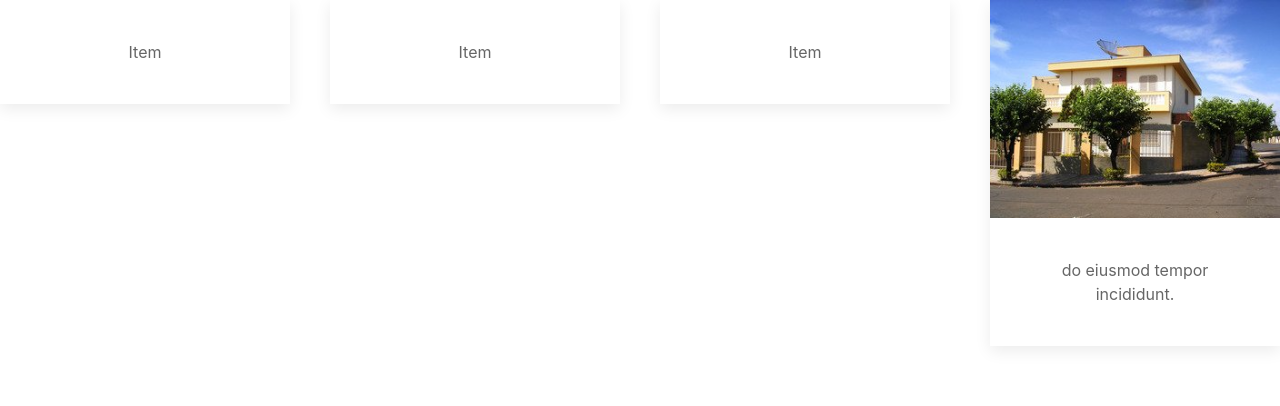
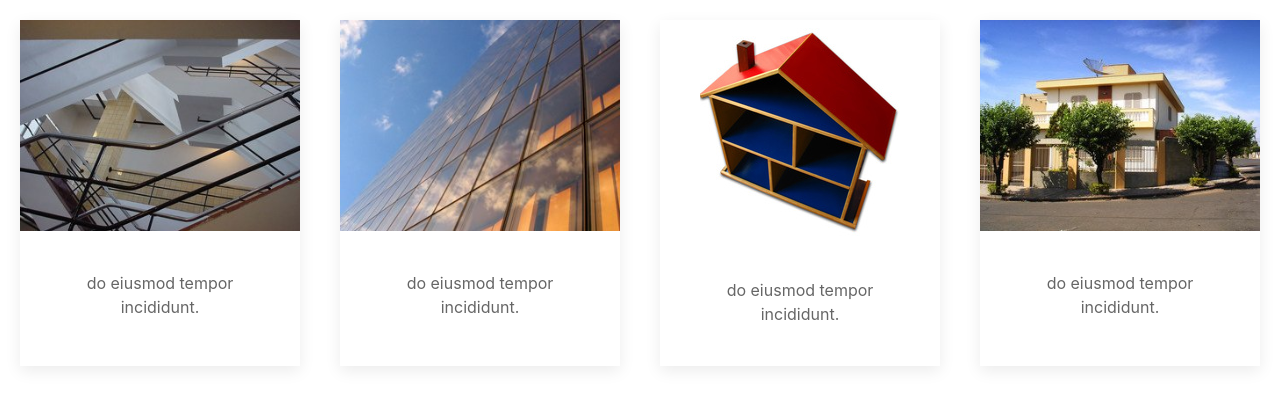
Before and after one commit to wachukxs/first-vue, a Vue app: page / in a window 1280 px wide. Shown: the top 406 px of the page. Built offline with nearby package versions, Linux system fonts and the light colour scheme.

Commit message:
matching heights

```diff
--- a/src/components/Index.vue
+++ b/src/components/Index.vue
@@ -1,14 +1,35 @@
 <template>
-    <div class="container">
-        <div class="uk-child-width-expand@s uk-text-center" uk-grid>
+    <div class="container uk-margin uk-margin-right uk-margin-left">
+        <div class="uk-child-width-expand@s uk-text-center uk-grid-match" uk-height-match="target: > div > .uk-card" uk-grid>
             <div>
-                <div class="uk-card uk-card-default uk-card-body">Item</div>
+                <div class="uk-card uk-card-default">
+                    <div class="uk-card-media-top">
+                        <img src="../assets/images/image-4.jpg" alt="">
+                    </div>
+                    <div class="uk-card-body">
+                        <p>do eiusmod tempor incididunt.</p>
+                    </div>
+                </div>
             </div>
             <div>
-                <div class="uk-card uk-card-default uk-card-body">Item</div>
+                <div class="uk-card uk-card-default">
+                    <div class="uk-card-media-top">
+                        <img src="../assets/images/image-3.jpg" alt="">
+                    </div>
+                    <div class="uk-card-body">
+                        <p>do eiusmod tempor incididunt.</p>
+                    </div>
+                </div>
             </div>
             <div>
-                <div class="uk-card uk-card-default uk-card-body">Item</div>
+                <div class="uk-card uk-card-default">
+                    <div class="uk-card-media-top">
+                        <img src="../assets/images/image-2.jpg" alt="">
+                    </div>
+                    <div class="uk-card-body">
+                        <p>do eiusmod tempor incididunt.</p>
+                    </div>
+                </div>
             </div>
 
             <div>
@@ -28,7 +49,7 @@
 
 <script>
 export default {
-    name: 'Index'
+    name: 'Index',
 }
 </script>
 
```
